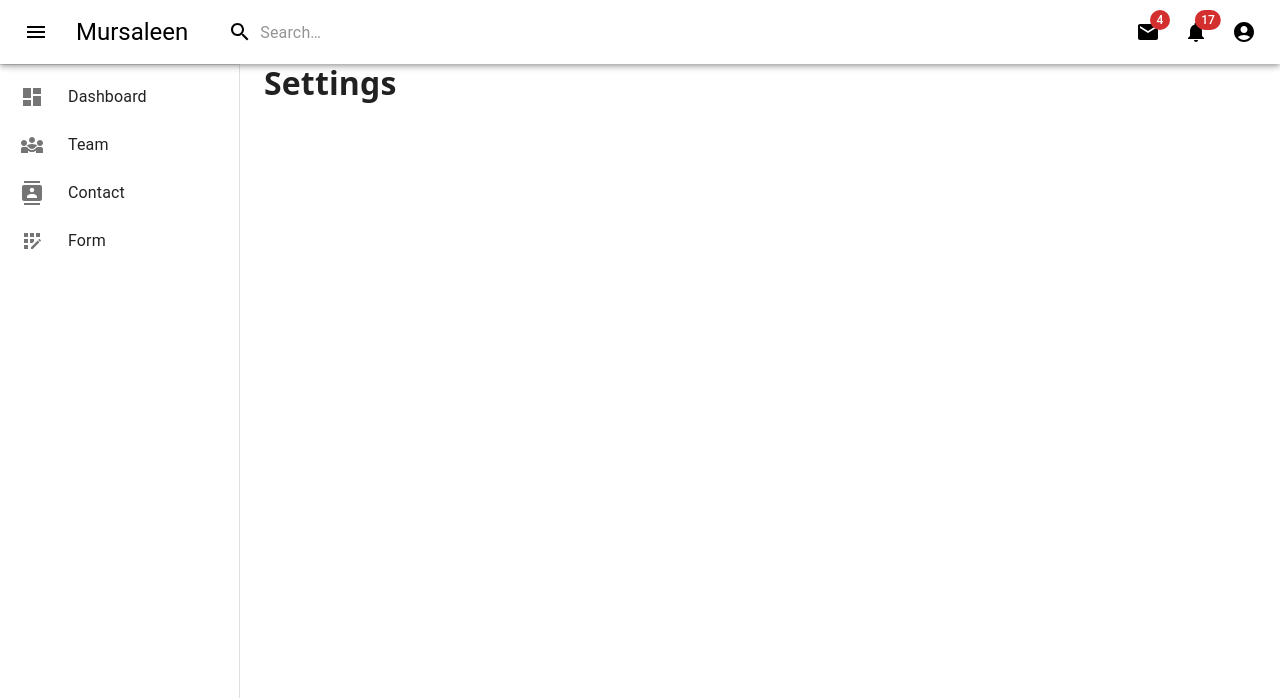
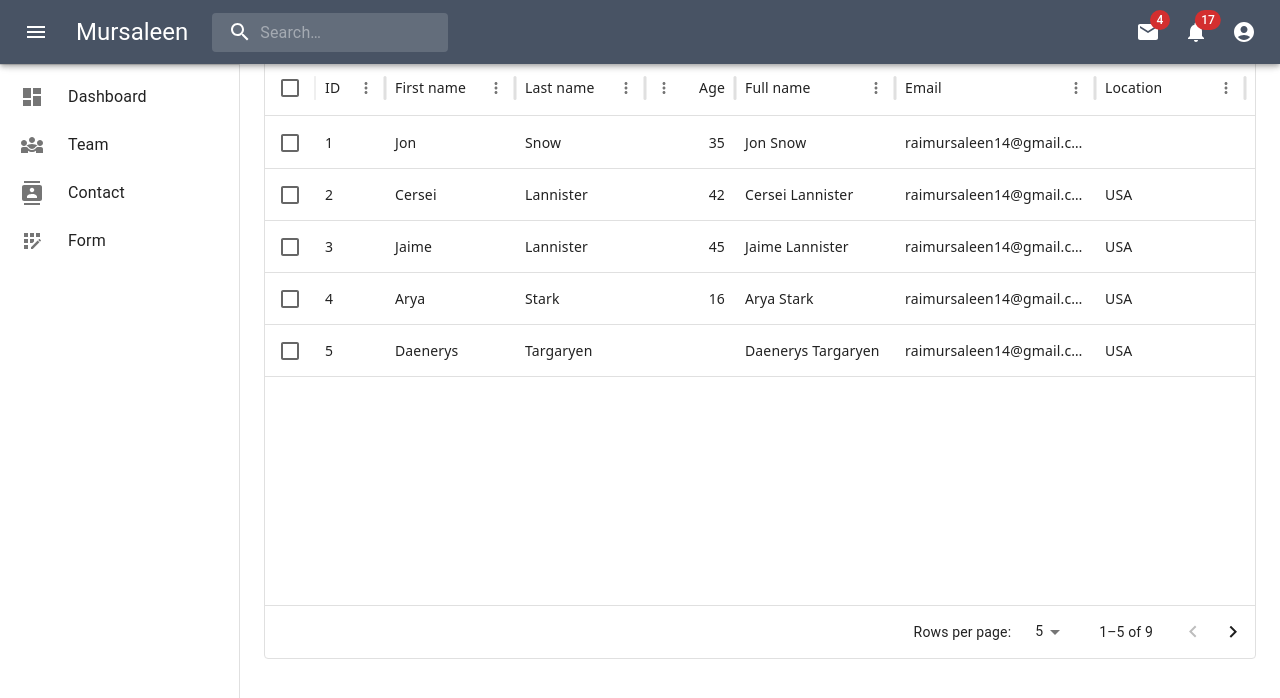
Before and after one commit to mursaleenrai/chartjs, a React (Vite) app in the folder dashboard/: page /contact in a window 1280 px wide. Shown: the top 698 px of the page. Built offline with nearby package versions, Linux system fonts and the light colour scheme.

Commit message:
contact and team component have been added

```diff
--- a/dashboard/package.json
+++ b/dashboard/package.json
@@ -14,6 +14,7 @@
     "@emotion/styled": "^11.11.5",
     "@mui/icons-material": "^5.15.15",
     "@mui/material": "^5.15.15",
+    "@mui/x-data-grid": "^7.2.0",
     "bootstrap": "^5.3.3",
     "chart.js": "^4.4.2",
     "install": "^0.13.0",
--- a/dashboard/src/App.css
+++ b/dashboard/src/App.css
@@ -4,7 +4,6 @@
 }
 .spans {
   padding: 10px;
-  background: #343a46;
 }
 .price {
   font-weight: 700;
--- a/dashboard/src/components/charts/MainChart.jsx
+++ b/dashboard/src/components/charts/MainChart.jsx
@@ -5,7 +5,8 @@
 const MainChart = ({ chartData }) => {
     return (
         <div>
-            <Line data={chartData} />
+            {/* <Line data={chartData} /> */}
+            <Bar data={chartData} />
 
         </div>
     )
--- a/dashboard/src/components/form/Form.jsx
+++ b/dashboard/src/components/form/Form.jsx
@@ -12,7 +12,7 @@
             }}>
                 <Sidebar />
                 <Box component="main" sx={{ flexGrow: 1, p: 3 }}>
-                    <h1>About</h1>
+                    <h1>Form</h1>
                 </Box>
             </Box>
         </>
--- a/dashboard/src/components/navbar/Appbar.jsx
+++ b/dashboard/src/components/navbar/Appbar.jsx
@@ -164,7 +164,7 @@
 
     return (
         <Box sx={{ flexGrow: 1 }}>
-            <AppBar position="fixed" sx={{ background: '#fff', color: "black" }}>
+            <AppBar position="fixed" sx={{ background: '#485364', color: "#fff" }}>
                 <Toolbar>
                     <IconButton
                         size="large"
--- a/dashboard/src/components/pages/about/Team.jsx
+++ b/dashboard/src/components/pages/about/Team.jsx
@@ -2,17 +2,67 @@
 import Sidebar from '../../sidebar/Sidebar'
 import { Box } from '@mui/material'
 import Appbar from '../../navbar/Appbar'
+import { DataGrid } from '@mui/x-data-grid';
+
+
+const columns = [
+    { field: 'id', headerName: 'ID', width: 70 },
+    { field: 'firstName', headerName: 'First name', width: 130 },
+    { field: 'lastName', headerName: 'Last name', width: 130 },
+    {
+        field: 'age',
+        headerName: 'Age',
+        type: 'number',
+        width: 90,
+    },
+    {
+        field: 'fullName',
+        headerName: 'Full name',
+        description: 'This column has a value getter and is not sortable.',
+        sortable: false,
+        width: 160,
+        valueGetter: (value, row) => `${row.firstName || ''} ${row.lastName || ''}`,
+    },
+];
+
+const rows = [
+    { id: 1, lastName: 'Snow', firstName: 'Jon', age: 35 },
+    { id: 2, lastName: 'Lannister', firstName: 'Cersei', age: 42 },
+    { id: 3, lastName: 'Lannister', firstName: 'Jaime', age: 45 },
+    { id: 4, lastName: 'Stark', firstName: 'Arya', age: 16 },
+    { id: 5, lastName: 'Targaryen', firstName: 'Daenerys', age: null },
+    { id: 6, lastName: 'Melisandre', firstName: null, age: 150 },
+    { id: 7, lastName: 'Clifford', firstName: 'Ferrara', age: 44 },
+    { id: 8, lastName: 'Frances', firstName: 'Rossini', age: 36 },
+    { id: 9, lastName: 'Roxie', firstName: 'Harvey', age: 65 },
+];
+
 const Team = () => {
     return (
         <>
             <Appbar />
             <Box height={35} />
             <Box sx={{
-                display: 'flex'
+                display: 'flex',
+
             }}>
                 <Sidebar />
-                <Box component="main" sx={{ flexGrow: 1, p: 3 }}>
-                    <h1>About</h1>
+                <Box component="main" sx={{ flexGrow: 1, p: 3, }}>
+                    <div style={{ height: 600, width: '100%', }} >
+                        <DataGrid
+                            rows={rows}
+                            columns={columns}
+                            initialState={{
+                                pagination: {
+                                    paginationModel: { page: 0, pageSize: 5 },
+                                },
+                            }}
+                            pageSizeOptions={[5, 10]}
+                            checkboxSelection
+
+
+                        />
+                    </div>
                 </Box>
             </Box>
         </>
--- a/dashboard/src/components/pages/home/Home.jsx
+++ b/dashboard/src/components/pages/home/Home.jsx
@@ -20,7 +20,7 @@
         datasets: [{
             label: 'Profit',
             data: data.map((profit) => profit.profit),
-            backgroundColor: ["#343a46", '#485364']
+            backgroundColor: ["#3d485a"]
         }]
     });
     return (
--- a/dashboard/src/components/pages/settings/Contact.jsx
+++ b/dashboard/src/components/pages/settings/Contact.jsx
@@ -2,22 +2,80 @@
 import Sidebar from '../../sidebar/Sidebar'
 import { Box } from '@mui/material'
 import Appbar from '../../navbar/Appbar'
+import { DataGrid } from '@mui/x-data-grid';
+
+const columns = [
+    { field: 'id', headerName: 'ID', width: 70 },
+    { field: 'firstName', headerName: 'First name', width: 130 },
+    { field: 'lastName', headerName: 'Last name', width: 130 },
+    {
+        field: 'age',
+        headerName: 'Age',
+        type: 'number',
+        width: 90,
+    },
+    {
+        field: 'fullName',
+        headerName: 'Full name',
+        description: 'This column has a value getter and is not sortable.',
+        sortable: false,
+        width: 160,
+        valueGetter: (value, row) => `${row.firstName || ''} ${row.lastName || ''}`,
+    },
+    {
+        field: 'email',
+        headerName: 'Email',
+        width: 200
+    },
+    {
+        field: 'location',
+        headerName: 'Location',
+        width: 150
+    }
+];
+
+const rows = [
+    { id: 1, lastName: 'Snow', firstName: 'Jon', age: 35, email: 'raimursaleen14@gmail.com' },
+    { id: 2, lastName: 'Lannister', firstName: 'Cersei', age: 42, email: 'raimursaleen14@gmail.com', location: 'USA' },
+    { id: 3, lastName: 'Lannister', firstName: 'Jaime', age: 45, email: 'raimursaleen14@gmail.com', location: 'USA' },
+    { id: 4, lastName: 'Stark', firstName: 'Arya', age: 16, email: 'raimursaleen14@gmail.com', location: 'USA' },
+    { id: 5, lastName: 'Targaryen', firstName: 'Daenerys', age: null, email: 'raimursaleen14@gmail.com', location: 'USA' },
+    { id: 6, lastName: 'Melisandre', firstName: null, age: 150, email: 'raimursaleen14@gmail.com', location: 'USA' },
+    { id: 7, lastName: 'Clifford', firstName: 'Ferrara', age: 44, email: 'raimursaleen14@gmail.com', location: 'USA' },
+    { id: 8, lastName: 'Frances', firstName: 'Rossini', age: 36, email: 'raimursaleen14@gmail.com', location: 'USA' },
+    { id: 9, lastName: 'Roxie', firstName: 'Harvey', age: 65, email: 'raimursaleen14@gmail.com', location: 'USA' },
+];
 
 const Contact = () => {
     return (
-
         <>
             <Appbar />
             <Box height={35} />
             <Box sx={{
-                display: 'flex'
+                display: 'flex',
+
             }}>
                 <Sidebar />
-                <Box component="main" sx={{ flexGrow: 1, p: 3 }}>
-                    <h1>Settings</h1>
+                <Box component="main" sx={{ flexGrow: 1, p: 3, }}>
+                    <div style={{ height: 600, width: '100%', }} >
+                        <DataGrid
+                            rows={rows}
+                            columns={columns}
+                            initialState={{
+                                pagination: {
+                                    paginationModel: { page: 0, pageSize: 5 },
+                                },
+                            }}
+                            pageSizeOptions={[5, 10]}
+                            checkboxSelection
+
+
+                        />
+                    </div>
                 </Box>
             </Box>
         </>
+
     )
 }
 
```
Also changed, not shown: 1 other file (tests, documents, lock files or other folders).
